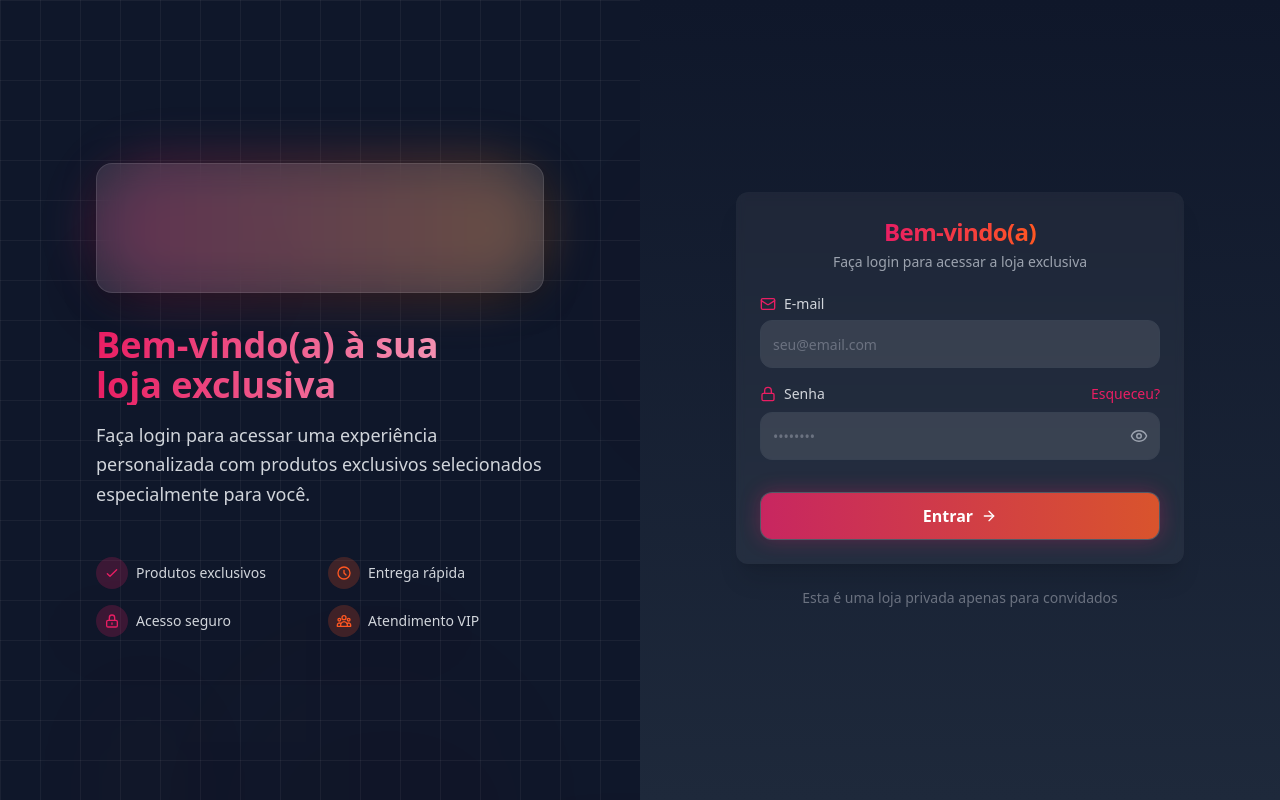
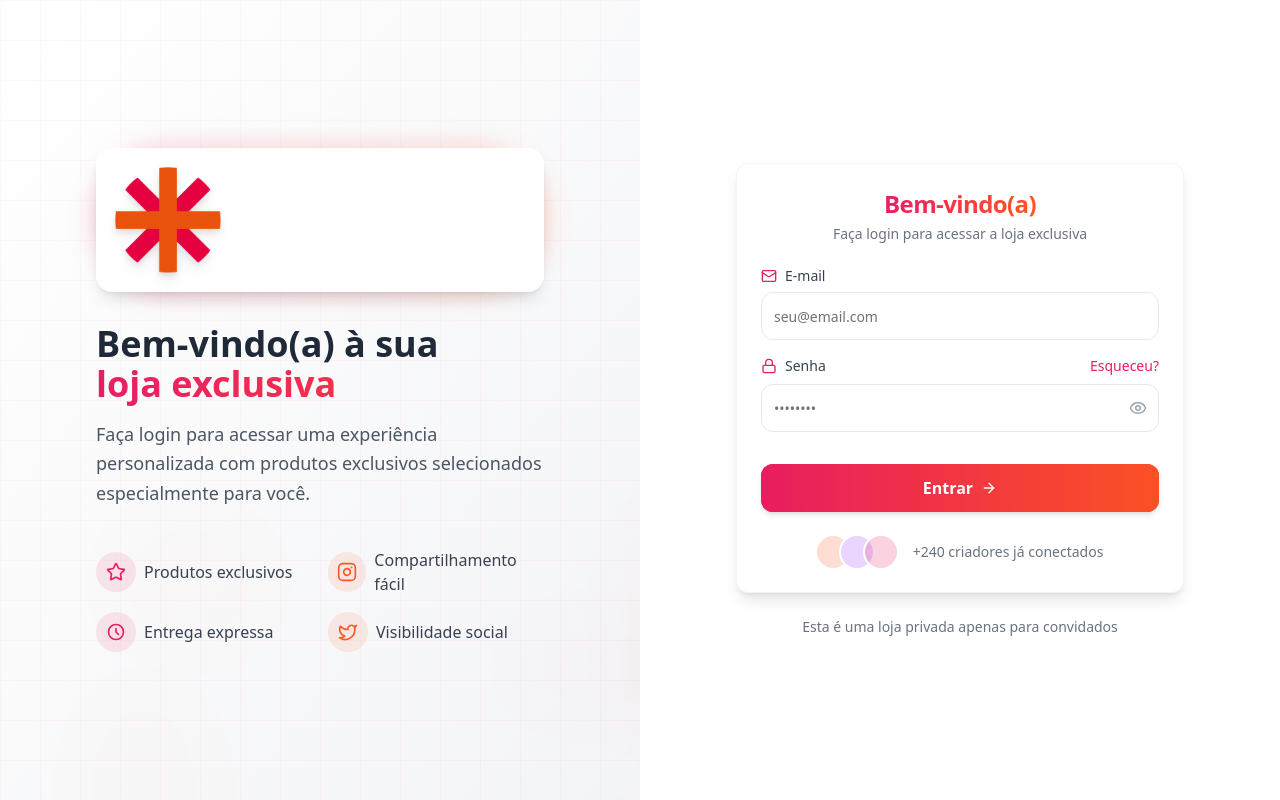
Before and after one commit to gabrielnfc/estilo-influencer-shop, a React (Vite) app: page /login in a window 1280 px wide. Built offline with nearby package versions, Linux system fonts and the light colour scheme.

Commit message:
Refactor: Improve UI and branding
Adjust UI to be more modern and social, enhancing the brand's elegance and clarity.

```diff
--- a/src/pages/Login.tsx
+++ b/src/pages/Login.tsx
@@ -7,7 +7,7 @@ import { Input } from "@/components/ui/input";
 import { Label } from "@/components/ui/label";
 import { Card, CardContent, CardDescription, CardFooter, CardHeader, CardTitle } from "@/components/ui/card";
 import { useToast } from "@/hooks/use-toast";
-import { Eye, EyeOff, ArrowRight, Mail, Lock } from "lucide-react";
+import { Eye, EyeOff, ArrowRight, Mail, Lock, Instagram, Twitter, Star } from "lucide-react";
 
 const LoginPage = () => {
   const [email, setEmail] = useState("");
@@ -48,22 +48,24 @@ const LoginPage = () => {
   const toggleShowPassword = () => setShowPassword(!showPassword);
 
   return (
-    <div className="min-h-screen w-full flex flex-col md:flex-row bg-[#0F172A]">
+    <div className="min-h-screen w-full flex flex-col md:flex-row bg-white">
       {/* Left decorative section - only visible on md screens and above */}
-      <div className="hidden md:flex md:w-1/2 bg-gradient-to-br from-[#0F172A] to-[#0F172A] p-8 justify-center items-center relative overflow-hidden">
+      <div className="hidden md:flex md:w-1/2 bg-gradient-to-br from-white to-gray-100 p-8 justify-center items-center relative overflow-hidden">
         {/* Background patterns - subtle animation */}
         <div className="absolute inset-0 overflow-hidden">
           {/* Animated circles */}
-          {Array.from({ length: 10 }).map((_, i) => (
+          {Array.from({ length: 6 }).map((_, i) => (
             <div
               key={i}
-              className="absolute rounded-full opacity-10"
+              className="absolute rounded-full"
               style={{
                 width: `${Math.random() * 400 + 100}px`,
                 height: `${Math.random() * 400 + 100}px`,
                 top: `${Math.random() * 100}%`,
                 left: `${Math.random() * 100}%`,
-                background: `rgba(255,87,34,${Math.random() * 0.15})`,
+                background: i % 2 === 0
+                  ? `linear-gradient(135deg, rgba(233,30,99,0.1), rgba(255,87,34,0.1))`
+                  : `linear-gradient(135deg, rgba(255,87,34,0.1), rgba(233,30,99,0.1))`,
                 filter: 'blur(40px)',
                 transform: `scale(${Math.random() + 0.5})`,
                 animation: `pulse ${Math.random() * 10 + 10}s infinite alternate ease-in-out`,
@@ -72,91 +74,88 @@ const LoginPage = () => {
           ))}
 
           {/* Grid pattern overlay */}
-          <div className="absolute inset-0 bg-grid-white/[0.02]"
+          <div className="absolute inset-0"
             style={{
-              backgroundImage: 'linear-gradient(to right, rgba(255,255,255,0.05) 1px, transparent 1px), linear-gradient(to bottom, rgba(255,255,255,0.05) 1px, transparent 1px)',
+              backgroundImage: 'linear-gradient(to right, rgba(233,30,99,0.03) 1px, transparent 1px), linear-gradient(to bottom, rgba(233,30,99,0.03) 1px, transparent 1px)',
               backgroundSize: '40px 40px'
             }}
           />
         </div>
 
-        <div className="z-10 text-white max-w-md relative">
+        <div className="z-10 max-w-md relative">
           <div className="mb-8 relative">
             {/* Spotlight effect behind logo */}
-            <div className="absolute -inset-1 rounded-full bg-gradient-to-r from-pink-600/30 to-orange-400/30 blur-xl" />
+            <div className="absolute -inset-1 rounded-full bg-gradient-to-r from-brand-magenta/20 to-brand-orange/20 blur-md" />
 
             {/* Logo with glow effect */}
-            <div className="relative p-2 bg-white bg-opacity-10 backdrop-blur-md rounded-2xl border border-white/10 shadow-[0_8px_32px_rgba(0,0,0,0.37)]">
+            <div className="relative p-4 bg-white rounded-2xl shadow-lg">
               <img
                 src="/lovable-uploads/ab795641-0b7b-4946-b1fc-cb5b0efe542d.png"
                 alt="Logo"
-                className="h-28 w-28 animate-fade-in drop-shadow-[0_0_15px_rgba(233,30,99,0.5)]"
+                className="h-28 w-28 drop-shadow-lg"
               />
             </div>
           </div>
 
-          <h1 className="text-4xl font-bold mb-4 text-transparent bg-clip-text bg-gradient-to-r from-brand-magenta via-white to-brand-orange animate-text">
-            Bem-vindo(a) à sua<br />loja exclusiva
+          <h1 className="text-4xl font-bold mb-4 text-gray-800">
+            Bem-vindo(a) à sua<br />
+            <span className="bg-clip-text text-transparent bg-gradient-to-r from-brand-magenta to-brand-orange animate-text">
+              loja exclusiva
+            </span>
           </h1>
 
-          <p className="text-lg text-gray-300 leading-relaxed">
+          <p className="text-lg text-gray-600 leading-relaxed">
             Faça login para acessar uma experiência personalizada
             com produtos exclusivos selecionados especialmente para você.
           </p>
 
-          {/* Feature highlights */}
-          <div className="mt-12 grid grid-cols-2 gap-4">
+          {/* Feature highlights with social elements */}
+          <div className="mt-10 grid grid-cols-2 gap-4">
             <div className="flex items-center space-x-2">
-              <div className="h-8 w-8 rounded-full bg-brand-magenta/20 flex items-center justify-center">
-                <svg className="h-4 w-4 text-brand-magenta" fill="none" viewBox="0 0 24 24" stroke="currentColor">
-                  <path strokeLinecap="round" strokeLinejoin="round" strokeWidth="2" d="M5 13l4 4L19 7" />
-                </svg>
+              <div className="h-10 w-10 rounded-full bg-brand-magenta/10 flex items-center justify-center">
+                <Star className="h-5 w-5 text-brand-magenta" />
               </div>
-              <span className="text-gray-300 text-sm">Produtos exclusivos</span>
+              <span className="text-gray-700">Produtos exclusivos</span>
             </div>
             <div className="flex items-center space-x-2">
-              <div className="h-8 w-8 rounded-full bg-brand-orange/20 flex items-center justify-center">
-                <svg className="h-4 w-4 text-brand-orange" fill="none" viewBox="0 0 24 24" stroke="currentColor">
+              <div className="h-10 w-10 rounded-full bg-brand-orange/10 flex items-center justify-center">
+                <Instagram className="h-5 w-5 text-brand-orange" />
+              </div>
+              <span className="text-gray-700">Compartilhamento fácil</span>
+            </div>
+            <div className="flex items-center space-x-2">
+              <div className="h-10 w-10 rounded-full bg-brand-magenta/10 flex items-center justify-center">
+                <svg className="h-5 w-5 text-brand-magenta" fill="none" viewBox="0 0 24 24" stroke="currentColor">
                   <path strokeLinecap="round" strokeLinejoin="round" strokeWidth="2" d="M12 8v4l3 3m6-3a9 9 0 11-18 0 9 9 0 0118 0z" />
                 </svg>
               </div>
-              <span className="text-gray-300 text-sm">Entrega rápida</span>
+              <span className="text-gray-700">Entrega expressa</span>
             </div>
             <div className="flex items-center space-x-2">
-              <div className="h-8 w-8 rounded-full bg-brand-magenta/20 flex items-center justify-center">
-                <svg className="h-4 w-4 text-brand-magenta" fill="none" viewBox="0 0 24 24" stroke="currentColor">
-                  <path strokeLinecap="round" strokeLinejoin="round" strokeWidth="2" d="M12 15v2m-6 4h12a2 2 0 002-2v-6a2 2 0 00-2-2H6a2 2 0 00-2 2v6a2 2 0 002 2zm10-10V7a4 4 0 00-8 0v4h8z" />
-                </svg>
+              <div className="h-10 w-10 rounded-full bg-brand-orange/10 flex items-center justify-center">
+                <Twitter className="h-5 w-5 text-brand-orange" />
               </div>
-              <span className="text-gray-300 text-sm">Acesso seguro</span>
-            </div>
-            <div className="flex items-center space-x-2">
-              <div className="h-8 w-8 rounded-full bg-brand-orange/20 flex items-center justify-center">
-                <svg className="h-4 w-4 text-brand-orange" fill="none" viewBox="0 0 24 24" stroke="currentColor">
-                  <path strokeLinecap="round" strokeLinejoin="round" strokeWidth="2" d="M17 20h5v-2a3 3 0 00-5.356-1.857M17 20H7m10 0v-2c0-.656-.126-1.283-.356-1.857M7 20H2v-2a3 3 0 015.356-1.857M7 20v-2c0-.656.126-1.283.356-1.857m0 0a5.002 5.002 0 019.288 0M15 7a3 3 0 11-6 0 3 3 0 016 0zm6 3a2 2 0 11-4 0 2 2 0 014 0zM7 10a2 2 0 11-4 0 2 2 0 014 0z" />
-                </svg>
-              </div>
-              <span className="text-gray-300 text-sm">Atendimento VIP</span>
+              <span className="text-gray-700">Visibilidade social</span>
             </div>
           </div>
         </div>
       </div>
 
       {/* Login form section */}
-      <div className="w-full md:w-1/2 flex items-center justify-center p-6 md:p-8 bg-gradient-to-b from-[#0F172A] to-[#1E293B]">
+      <div className="w-full md:w-1/2 flex items-center justify-center p-6 md:p-12 bg-white">
         <div className="w-full max-w-md">
           {/* Logo - only visible on mobile */}
           <div className="flex justify-center mb-8 md:hidden">
             {/* Spotlight effect behind logo */}
             <div className="relative">
-              <div className="absolute -inset-1 rounded-full bg-gradient-to-r from-pink-600/30 to-orange-400/30 blur-xl" />
+              <div className="absolute -inset-1 rounded-full bg-gradient-to-r from-brand-magenta/20 to-brand-orange/20 blur-md" />
 
               {/* Logo with glow effect */}
-              <div className="relative p-2 bg-white bg-opacity-10 backdrop-blur-md rounded-2xl border border-white/10 shadow-[0_8px_32px_rgba(0,0,0,0.37)]">
+              <div className="relative p-4 bg-white rounded-2xl shadow-lg">
                 <img
                   src="/lovable-uploads/ab795641-0b7b-4946-b1fc-cb5b0efe542d.png"
                   alt="Logo"
-                  className="h-20 w-20 animate-fade-in drop-shadow-[0_0_15px_rgba(233,30,99,0.5)]"
+                  className="h-20 w-20 drop-shadow-lg"
                   onError={(e) => {
                     (e.target as HTMLImageElement).src = '/placeholder.svg';
                   }}
@@ -165,24 +164,24 @@ const LoginPage = () => {
             </div>
           </div>
 
-          <Card className="border-none shadow-xl bg-white/5 backdrop-blur-sm border border-white/10">
-            <CardHeader className="space-y-1 pb-2">
-              <CardTitle className="text-2xl text-center font-bold text-white">
+          <Card className="shadow-lg border border-gray-100">
+            <CardHeader className="space-y-1 pb-4">
+              <CardTitle className="text-2xl text-center font-bold">
                 <span className="bg-clip-text text-transparent bg-gradient-to-r from-brand-magenta to-brand-orange">
                   Bem-vindo(a)
                 </span>
               </CardTitle>
-              <CardDescription className="text-center text-gray-400">
+              <CardDescription className="text-center text-gray-500">
                 Faça login para acessar a loja exclusiva
               </CardDescription>
             </CardHeader>
 
             <form onSubmit={handleSubmit}>
-              <CardContent className="space-y-4 pt-4">
+              <CardContent className="space-y-4 pt-2">
                 <div className="space-y-2">
                   <Label
                     htmlFor="email"
-                    className="font-medium text-gray-300 flex items-center gap-2"
+                    className="font-medium text-gray-700 flex items-center gap-2"
                   >
                     <Mail size={16} className="text-brand-magenta" />
                     E-mail
@@ -195,9 +194,9 @@ const LoginPage = () => {
                       value={email}
                       onChange={(e) => setEmail(e.target.value)}
                       required
-                      className="pl-3 pr-3 py-2 h-12 rounded-xl bg-white/10 border-gray-700 focus-visible:ring-brand-magenta text-white placeholder:text-gray-500 transition-all"
+                      className="pl-3 pr-3 py-2 h-12 rounded-xl border border-gray-200 focus-visible:ring-brand-magenta transition-all"
                     />
-                    <div className="absolute inset-0 rounded-xl bg-gradient-to-r from-brand-magenta/20 to-brand-orange/20 opacity-0 group-hover:opacity-100 -z-10 blur-sm transition-opacity"></div>
+                    <div className="absolute inset-0 rounded-xl bg-gradient-to-r from-brand-magenta/10 to-brand-orange/10 opacity-0 group-hover:opacity-100 -z-10 blur-sm transition-opacity"></div>
                   </div>
                 </div>
 
@@ -205,7 +204,7 @@ const LoginPage = () => {
                   <div className="flex items-center justify-between">
                     <Label
                       htmlFor="password"
-                      className="font-medium text-gray-300 flex items-center gap-2"
+                      className="font-medium text-gray-700 flex items-center gap-2"
                     >
                       <Lock size={16} className="text-brand-magenta" />
                       Senha
@@ -225,17 +224,17 @@ const LoginPage = () => {
                       value={password}
                       onChange={(e) => setPassword(e.target.value)}
                       required
-                      className="pl-3 pr-10 py-2 h-12 rounded-xl bg-white/10 border-gray-700 focus-visible:ring-brand-magenta text-white placeholder:text-gray-500 transition-all"
+                      className="pl-3 pr-10 py-2 h-12 rounded-xl border border-gray-200 focus-visible:ring-brand-magenta transition-all"
                     />
                     <button
                       type="button"
                       onClick={toggleShowPassword}
-                      className="absolute right-3 top-1/2 -translate-y-1/2 text-gray-400 hover:text-gray-200"
+                      className="absolute right-3 top-1/2 -translate-y-1/2 text-gray-400 hover:text-gray-700"
                       tabIndex={-1}
                     >
                       {showPassword ? <EyeOff size={18} /> : <Eye size={18} />}
                     </button>
-                    <div className="absolute inset-0 rounded-xl bg-gradient-to-r from-brand-magenta/20 to-brand-orange/20 opacity-0 group-hover:opacity-100 -z-10 blur-sm transition-opacity"></div>
+                    <div className="absolute inset-0 rounded-xl bg-gradient-to-r from-brand-magenta/10 to-brand-orange/10 opacity-0 group-hover:opacity-100 -z-10 blur-sm transition-opacity"></div>
                   </div>
                 </div>
               </CardContent>
@@ -243,15 +242,35 @@ const LoginPage = () => {
               <CardFooter className="flex flex-col gap-4 pt-2 pb-6">
                 <Button
                   type="submit"
-                  className="w-full h-12 text-base rounded-xl bg-white/10 hover:bg-white/20 border border-white/10 backdrop-blur-sm shadow-[0_0_20px_rgba(233,30,99,0.3)] hover:shadow-[0_0_25px_rgba(233,30,99,0.5)] transition-all duration-300 relative overflow-hidden group"
+                  className="w-full h-12 text-base rounded-xl shadow-md hover:shadow-lg transition-all duration-300 relative overflow-hidden group"
                   disabled={isLoading}
                 >
-                  <span className="absolute inset-0 bg-gradient-to-r from-brand-magenta to-brand-orange opacity-80 z-0 transition-opacity group-hover:opacity-100"></span>
+                  <span className="absolute inset-0 bg-gradient-to-r from-brand-magenta to-brand-orange opacity-90 z-0 transition-opacity group-hover:opacity-100"></span>
                   <span className="relative z-10 flex items-center justify-center gap-2 font-semibold text-white">
                     {isLoading ? "Entrando..." : "Entrar"}
                     <ArrowRight size={18} className="group-hover:translate-x-1 transition-transform duration-200" />
                   </span>
                 </Button>
+
+                {/* Social proof element */}
+                <div className="flex items-center justify-center text-gray-500 text-sm mt-2">
+                  <span className="flex items-center">
+                    <span className="inline-flex -space-x-2 overflow-hidden">
+                      {[1, 2, 3].map((i) => (
+                        <div
+                          key={i}
+                          className={`inline-block h-8 w-8 rounded-full ring-2 ring-white ${
+                            i % 3 === 0 ? 'bg-brand-magenta/20' :
+                            i % 3 === 1 ? 'bg-brand-orange/20' : 'bg-purple-200'
+                          }`}
+                        >
+                          <span className="sr-only">User {i}</span>
+                        </div>
+                      ))}
+                    </span>
+                    <span className="ml-4">+240 criadores já conectados</span>
+                  </span>
+                </div>
               </CardFooter>
             </form>
           </Card>
```
Also changed, not shown: src/index.css (line endings or trailing spaces).
